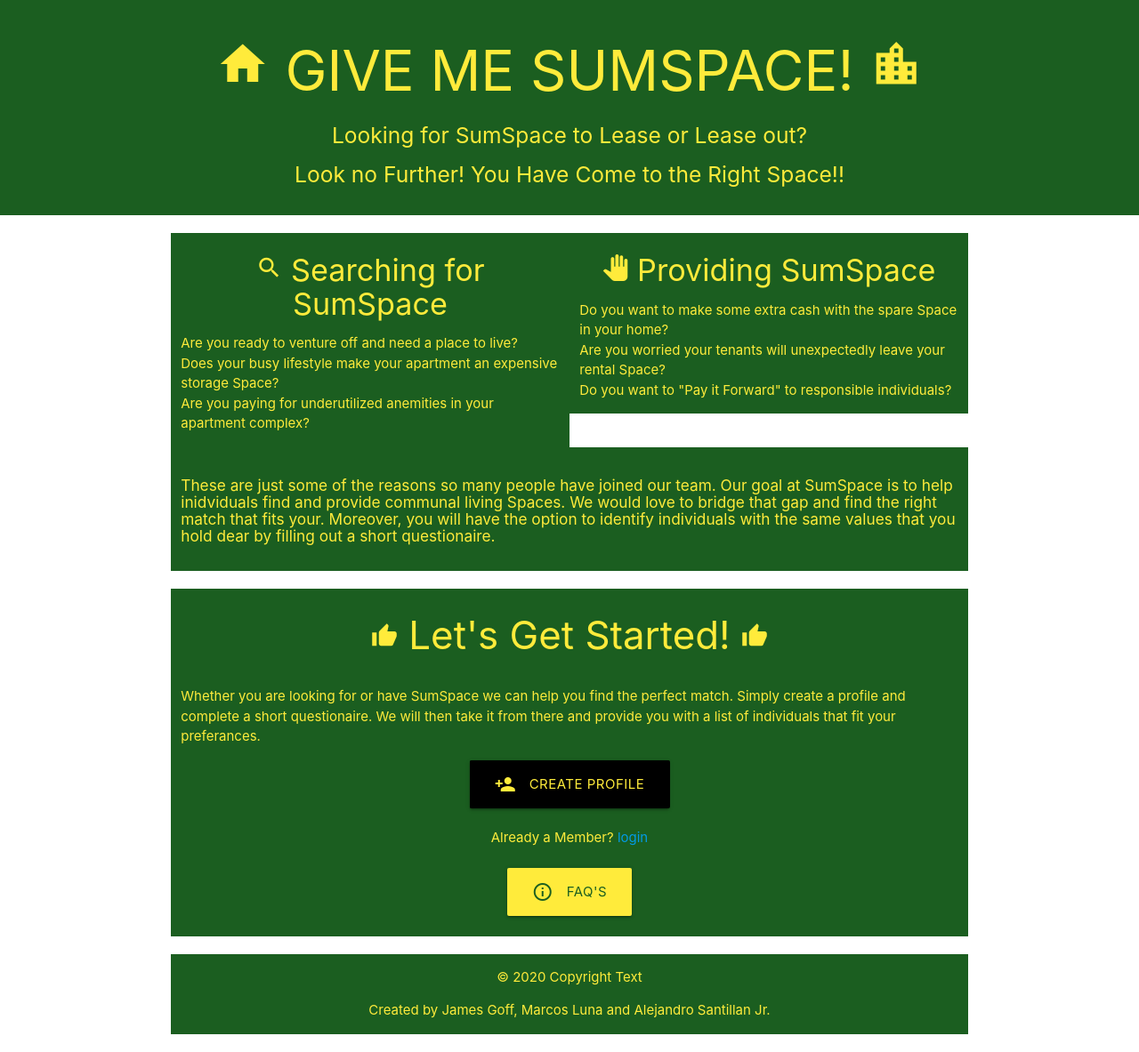
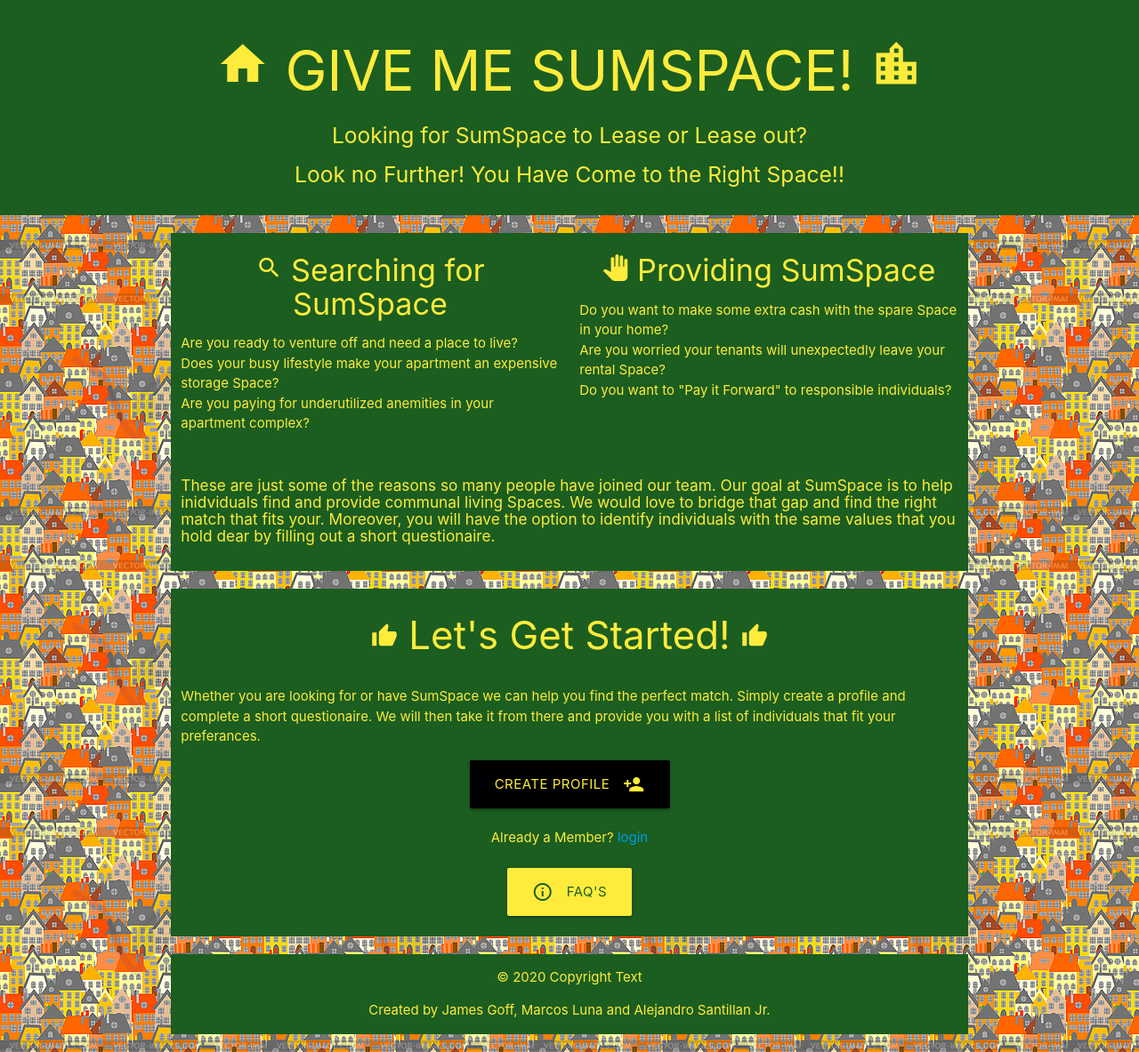
Before and after one commit to asantill68/proIII-_gmss, a website: page views/index.html in a window 1280 px wide. Shown: the whole page at 89% size. Drawn offline with nearby package versions, Linux system fonts and the light colour scheme.

Commit message:
fixed the css path

```diff
--- a/views/assets/css/styles.css
+++ b/views/assets/css/styles.css
@@ -1,3 +1,8 @@
 body {
-    background-image: url("views\assets\images\house01a.png");
+    background-image: url("../images/house02.png");
 }
+
+.flex {
+    display: flex;
+    flex-wrap: wrap;
+  }
--- a/views/index.html
+++ b/views/index.html
@@ -17,7 +17,7 @@
     <meta name="viewport" content="width=device-width, initial-scale=1.0"/>
 
     <!-- Local CSS -->
-    <link rel="stylesheet" href="\css\styles.css">
+    <link rel="stylesheet" href="./assets/css/styles.css">
 
     <title>GiveMeSumSpace</title>
   </head>
@@ -63,7 +63,7 @@
             <div class="col s12 green darken-4 yellow-text">
                 <p>Whether you are looking for or have SumSpace we can help you find the perfect match.  Simply create a profile and complete a short questionaire.  We will then take it from there and provide you with a list of individuals that fit your preferances.</p>
                 <div class="center">
-                    <a class="waves-effect btn-large pulse black yellow-text"><i class="material-icons left">person_add</i>Create Profile</a>
+                    <a href="/CreateProfile" class="waves-effect btn-large pulse black yellow-text"><i class="material-icons right">person_add</i>Create Profile</a>
                     <br><br>
                     <div>Already a Member? <a href="/login"> login </a></div>
                     <br>
```
Also changed, not shown: views/createProfile.html (+2 -2 lines), views/questionaire1.html (+1 -1 lines), views/assets/images/House02.png (added).
